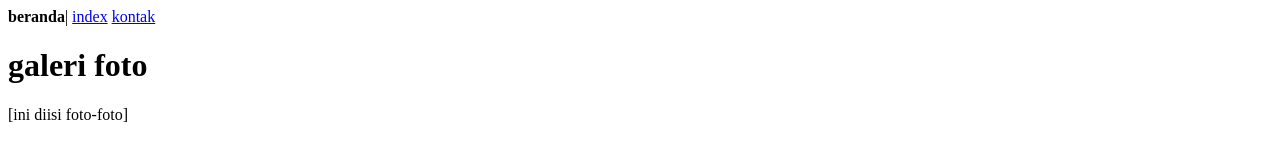
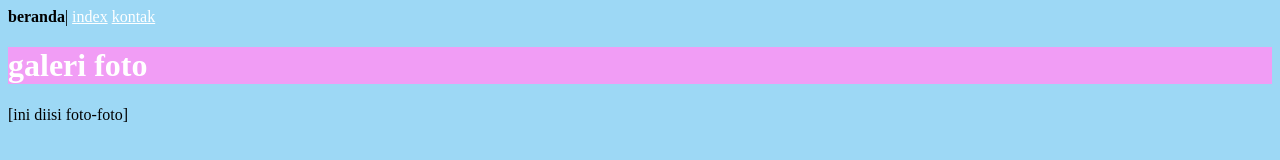
Before and after one commit to halimatus4diahh-stack/latihan2, a plain HTML site: page galeri.html in a window 1280 px wide. Drawn offline with Linux system fonts and the light colour scheme.

Commit message:
menambah css

```diff
--- a/galeri.html
+++ b/galeri.html
@@ -5,6 +5,7 @@
   <meta charset="UTF-8">
   <meta name="viewport" content="width=device-width, initial-scale=1">
   <title>galeri</title>
+  <link rel="stylesheet" href="style.css">
 </head>
 
 <body>
--- /dev/null
+++ b/style.css
@@ -0,0 +1,12 @@
+    h1 {
+      background-color: #F19DF5;
+      color: #fff;
+    }
+
+    a {
+      color: #fff;
+    }
+
+    body {
+      background-color: #9DD8F5;
+    }
```
Also changed, not shown: index.html (+1 -0 lines), kontak.html (+1 -0 lines).
